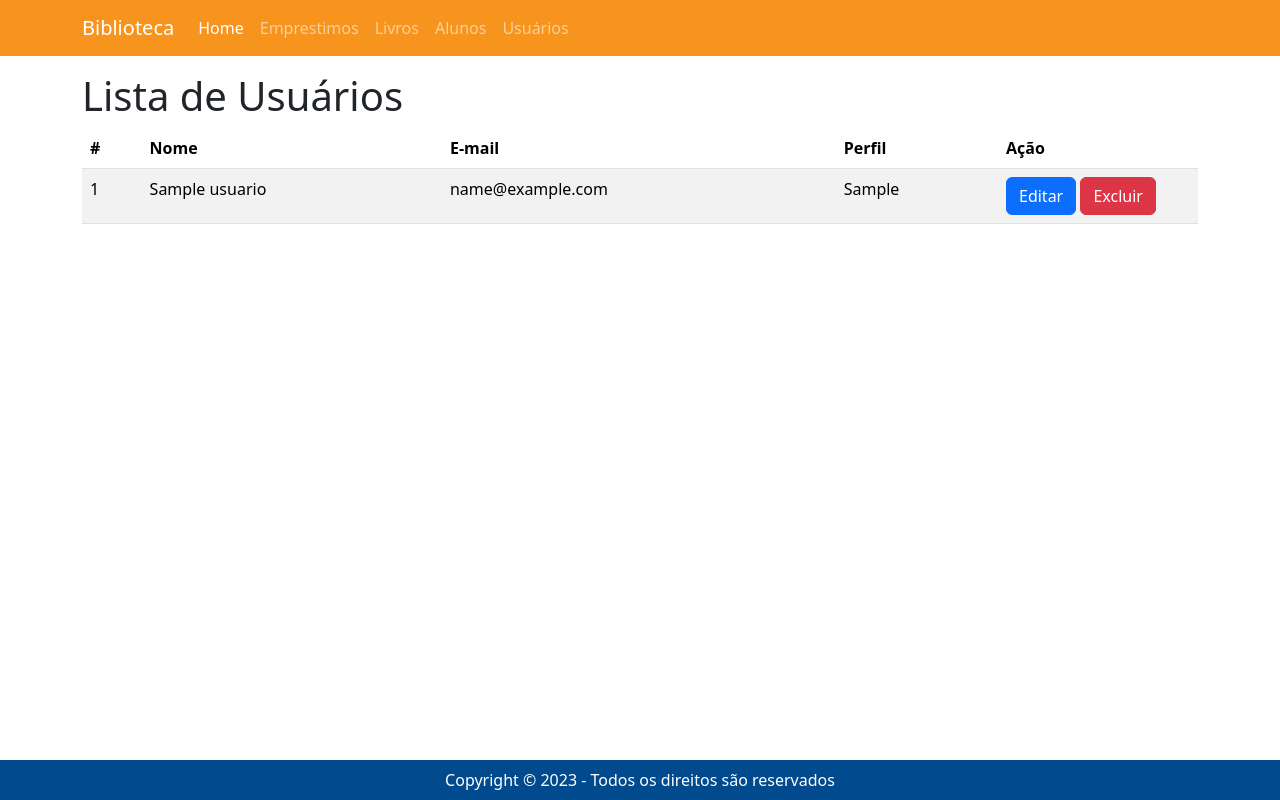
After one commit to edsonrbispo/sistemabiblioteca, a PHP site: page /admin/usuarios/index.php in a window 1280 px wide. The commit adds this page. Run offline with PHP 8.4, Linux system fonts and the light colour scheme; tables that the repository leaves empty or names only in its code hold one stand-in row (values such as "Sample post").

Commit message:
Aula05.09

```diff
--- /dev/null
+++ b/admin/usuarios/index.php
@@ -0,0 +1,57 @@
+<?php
+    require_once $_SERVER['DOCUMENT_ROOT'] . "/controllers/UsuarioController.php";
+
+    require_once $_SERVER['DOCUMENT_ROOT'] . "/includes/cabecalho.php";
+
+?>
+
+    <main class="container mt-3 mb-3">
+        <h1>Lista de Usuários</h1>
+
+        <table class="table table-striped">
+            <thead>
+                <tr>
+                   <th>#</th>
+                   <th>Nome</th>
+                   <th>E-mail</th>
+                   <th>Perfil</th>
+                   <th style="width: 200px;">Ação</th>
+                </tr>
+            </thead>
+            <tbody>
+
+            <?php
+
+                $usuarioController = new UsuarioController();
+                $usuarios = $usuarioController->listarUsuario();
+                //var_dump($usuarios);
+
+                foreach($usuarios as $user):
+            ?>
+
+                <tr>
+                    <td><?=$user->id_usuario ?></td>
+                    <td><?=$user->nome ?></td>
+                    <td><?=$user->email ?></td>
+                    <td><?=$user->perfil ?></td>
+                    <td>
+                        <a href="#" class="btn btn-primary">Editar</a>
+                        <a href="#" class="btn btn-danger">Excluir</a>
+
+                    </td>
+                </tr>
+
+                <?php
+                    endforeach;
+                ?>
+
+            </tbody>
+        </table>
+
+
+    </main>
+
+
+<?php
+    require_once $_SERVER['DOCUMENT_ROOT'] . "/includes/rodape.php";
+?>
--- a/controllers/UsuarioController.php
+++ b/controllers/UsuarioController.php
@@ -1,5 +1,5 @@
 <?php
-
+    require_once $_SERVER['DOCUMENT_ROOT'] . "/models/Usuario.php";
 
 class UsuarioController{
 
@@ -11,5 +11,12 @@ class UsuarioController{
     }
 
 
+    public function listarUsuario(){
+
+        return $this->usuarioModel->listar();
+
+    }
+
+
 
 }
--- /dev/null
+++ b/includes/cabecalho.php
@@ -0,0 +1,38 @@
+<!doctype html>
+<html lang="pt-br">
+
+<head>
+    <meta charset="utf-8">
+    <meta name="viewport" content="width=device-width, initial-scale=1">
+    <title>Sistema Biblioteca</title>
+    <link href="https://cdn.jsdelivr.net/npm/bootstrap@5.3.1/dist/css/bootstrap.min.css" rel="stylesheet" integrity="sha384-4bw+/aepP/YC94hEpVNVgiZdgIC5+VKNBQNGCHeKRQN+PtmoHDEXuppvnDJzQIu9" crossorigin="anonymous">
+
+    <style>
+        :root{
+            --bs-primary-rgb:247,148,30;
+            --bs-secondary-rgb:0,74,141;
+        }
+    </style>
+</head>
+
+<body class="d-flex flex-column min-vh-100">
+
+    <header>
+        <nav class="navbar navbar-expand-lg bg-primary" data-bs-theme="dark">
+            <div class="container">
+                <a class="navbar-brand" href="#">Biblioteca</a>
+                <button class="navbar-toggler" type="button" data-bs-toggle="collapse" data-bs-target="#navbarNavAltMarkup" aria-controls="navbarNavAltMarkup" aria-expanded="false" aria-label="Toggle navigation">
+                    <span class="navbar-toggler-icon"></span>
+                </button>
+                <div class="collapse navbar-collapse" id="navbarNavAltMarkup">
+                    <div class="navbar-nav">
+                        <a class="nav-link active" aria-current="page" href="#">Home</a>
+                        <a class="nav-link" href="#">Emprestimos</a>
+                        <a class="nav-link" href="#">Livros</a>
+                        <a class="nav-link" href="#">Alunos</a>
+                        <a class="nav-link" href="#">Usuários</a>
+                    </div>
+                </div>
+            </div>
+        </nav>
+    </header>
--- /dev/null
+++ b/includes/rodape.php
@@ -0,0 +1,11 @@
+
+<footer class="bg-secondary text-white text-center p-2 mt-auto">
+        Copyright &copy; <?=date("Y")?> - Todos os direitos são reservados
+    </footer>
+
+
+
+    <script src="https://cdn.jsdelivr.net/npm/bootstrap@5.3.1/dist/js/bootstrap.bundle.min.js" integrity="sha384-HwwvtgBNo3bZJJLYd8oVXjrBZt8cqVSpeBNS5n7C8IVInixGAoxmnlMuBnhbgrkm" crossorigin="anonymous"></script>
+</body>
+
+</html>
--- a/models/Usuario.php
+++ b/models/Usuario.php
@@ -1,4 +1,5 @@
 <?php
+    require_once $_SERVER['DOCUMENT_ROOT'] . "/database/DBConexao.php";
 
 class Usuario{
 
@@ -13,9 +14,21 @@ class Usuario{
     /**
      * Buscar registro unico
      * @param int $id
-     * @return Usuario
+     * @return Usuario|null
      */
     public function buscar($id){
+
+        try{
+            $sql = "SELECT * FROM {$this->table} WHERE id=:id";
+            $stmt = $this->db->prepare($sql);
+            $stmt->bindParam(":id",$id, PDO::PARAM_INT);
+            $stmt->execute();
+            return $stmt->fetch(PDO::FETCH_OBJ);
+        }catch(PDOException $e)
+        {
+            echo "Erro ao Buscar: ".$e->getMessage();
+            return null;
+        }
 
     }
 
@@ -23,7 +36,14 @@ class Usuario{
      * Listar todos os registros da tabela usuário
      */
     public function listar(){
-
+        try{
+            $sql = "SELECT * FROM {$this->table}";
+            $stmt = $this->db->query($sql);
+            return $stmt->fetchAll(PDO::FETCH_OBJ);
+        }catch(PDOException $e){
+            echo "Erro ao listar: ".$e->getMessage();
+            return null;
+        }
     }
 
     /**
@@ -32,7 +52,19 @@ class Usuario{
      * @return bool
      */
     public function cadastrar($dados){
-
+        try {
+            $query = "INSERT INTO {$this->table} (nome, email, senha, perfil) VALUES (:nome, :email, :senha, :perfil)";
+            $stmt = $this->db->prepare($query);
+            $stmt->bindParam(':nome', $dados['nome']);
+            $stmt->bindParam(':email', $dados['email']);
+            $stmt->bindParam(':senha', $dados['senha']);
+            $stmt->bindParam(':perfil', $dados['perfil']);
+            $stmt->execute();
+            return true;
+        } catch (PDOException $e) {
+            echo "Erro ao cadastrar: ".$e->getMessage();
+            return false;
+        }
     }
 
     /**
@@ -43,12 +75,34 @@ class Usuario{
      * @return bool
      */
     public function editar($id, $dados){
-
+        try {
+            $sql = "UPDATE {$this->table} SET nome = :nome, email = :email, senha = :senha, perfil = :perfil WHERE id = :id";
+            $stmt = $this->db->prepare($sql);
+            $stmt->bindParam(':nome', $dados['nome']);
+            $stmt->bindParam(':email', $dados['email']);
+            $stmt->bindParam(':senha', $dados['senha']);
+            $stmt->bindParam(':perfil', $dados['perfil']);
+            $stmt->bindParam(':id', $id, PDO::PARAM_INT);
+            $stmt->execute();
+            return true;
+        } catch (PDOException $e) {
+            echo "Erro ao editar: ".$e->getMessage();
+            return false;
+        }
     }
 
     //Excluir usuário
     public function excluir($id){
-
+        try {
+            $sql = "DELETE FROM {$this->table} WHERE id = :id";
+            $stmt = $this->db->prepare($sql);
+            $stmt->bindParam(':id', $id, PDO::PARAM_INT);
+            $stmt->execute();
+            return true;
+        } catch (PDOException $e) {
+            echo "Erro ao excluir: ".$e->getMessage();
+            return false;
+        }
     }
 
 }
```
Also changed, not shown: admin/index.php (+6 -47 lines).
